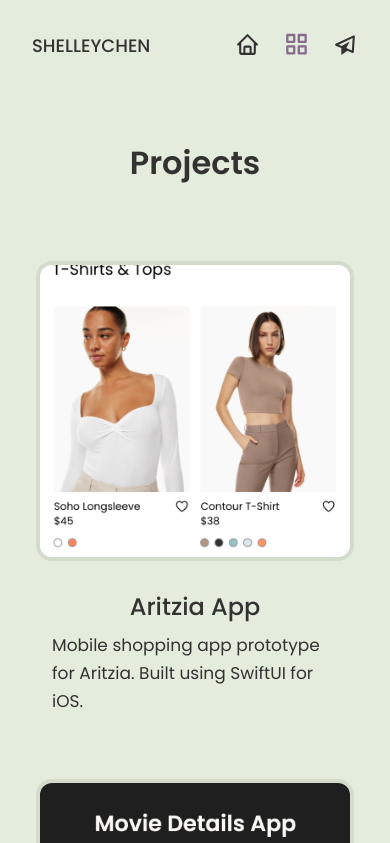
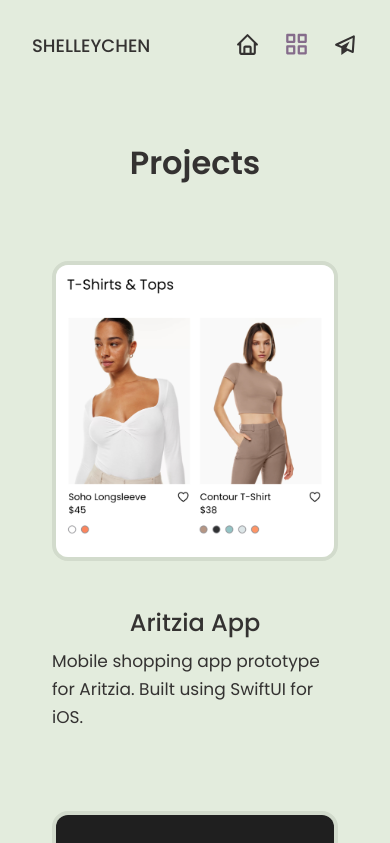
Before and after one commit to shelleychen318/personal-website, a Next.js app: page /projects in a window 390 px wide. Shown: the top 843 px of the page. Built offline with nearby package versions, Linux system fonts and the light colour scheme.

Commit message:
more bug fixes to projects page on mobile

```diff
--- a/styles/Projects.module.scss
+++ b/styles/Projects.module.scss
@@ -69,8 +69,15 @@
 
 // decrease padding for smaller screens
 @media (max-width: 900px) {
-  .container > a > .projectCard > .info {
-    padding: 0 1rem;
+  .container > a > .projectCard {
+    padding: 1rem;
+    .imageContainer {
+      width: 90%;
+      height: 200px;
+    }
+    .info {
+      padding: 1rem;
+    }
   }
 }
 
@@ -87,7 +94,7 @@
       flex-direction: column;
       padding: 1rem;
       max-width: 350px;
-      width: 100%;
+      // width: 90%;
 
       .imageContainer {
         max-width: 100%;
```
